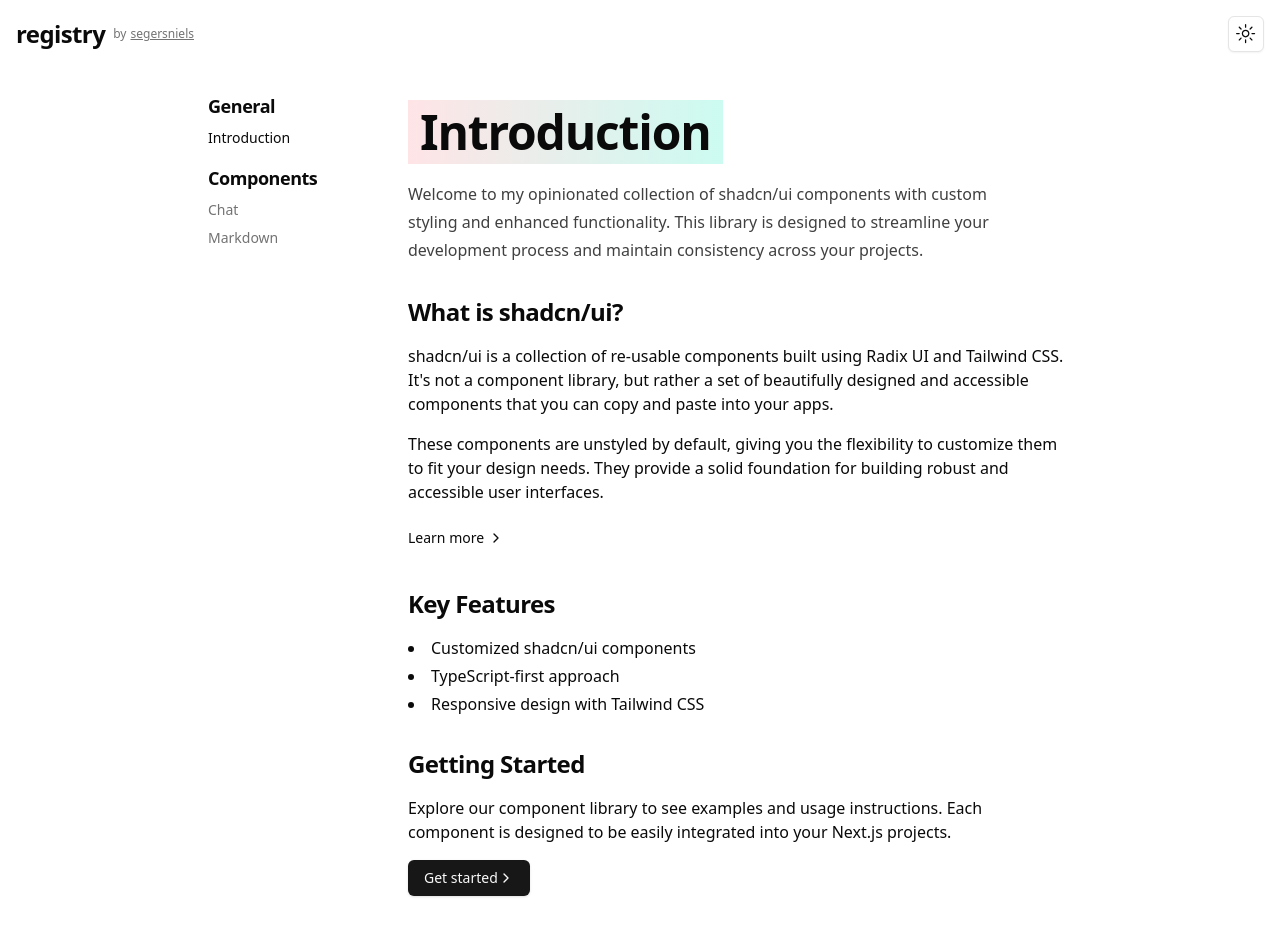
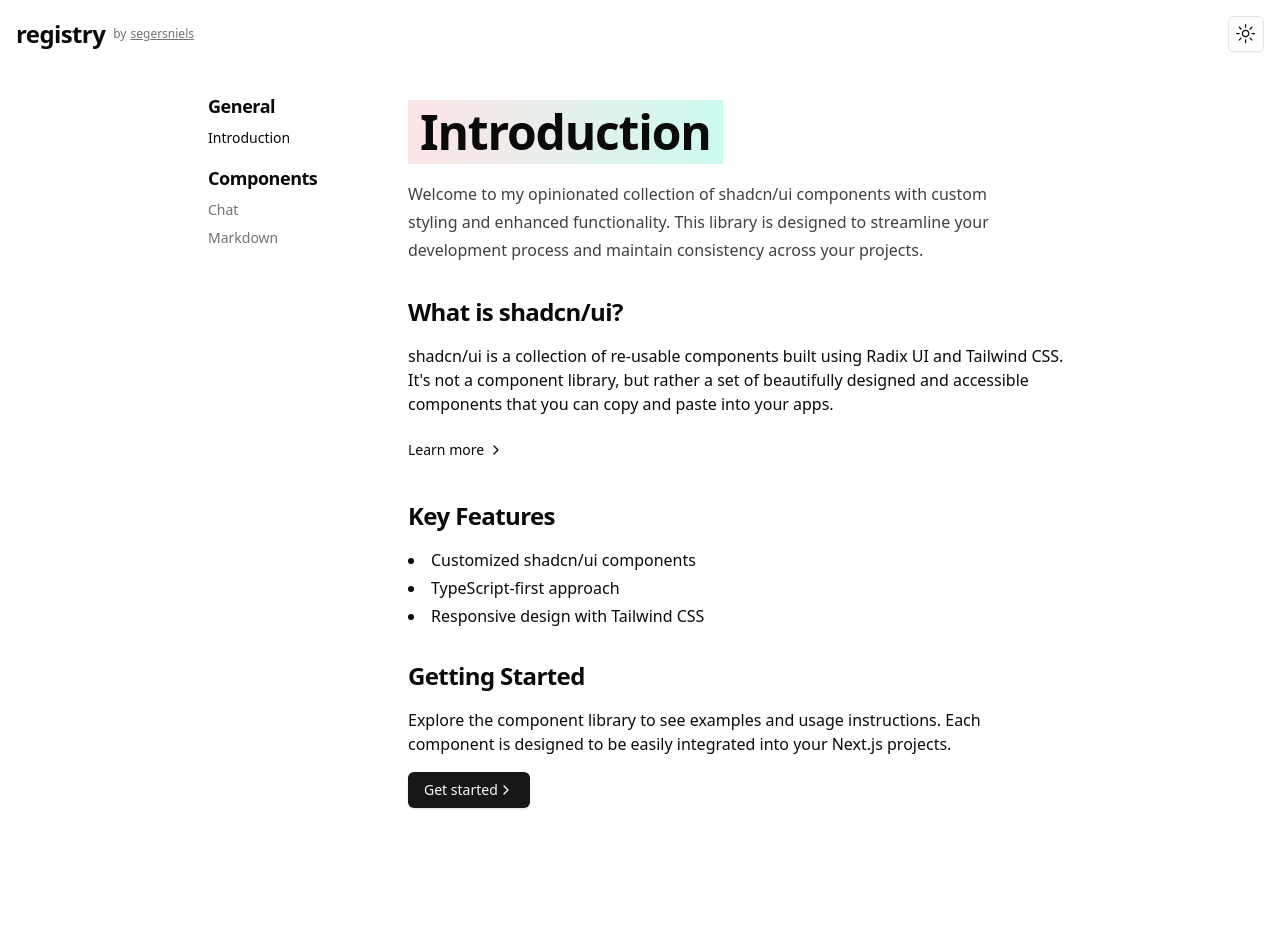
Before and after one commit to segersniels/registry.niels.foo, a Next.js app: page / in a window 1280 px wide. After the commit the page ends 840 px from the top, so only its background shows below. Built offline with nearby package versions, Linux system fonts and the light colour scheme.

Commit message:
refactor: change copy

```diff
--- a/src/app/page.tsx
+++ b/src/app/page.tsx
@@ -31,11 +31,6 @@ export default function Introduction() {
             set of beautifully designed and accessible components that you can
             copy and paste into your apps.
           </p>
-          <p>
-            These components are unstyled by default, giving you the flexibility
-            to customize them to fit your design needs. They provide a solid
-            foundation for building robust and accessible user interfaces.
-          </p>
           <Link href="https://ui.shadcn.com/docs">
             <Button
               variant="ghost"
@@ -59,7 +54,7 @@ export default function Introduction() {
         <LayoutSection>
           <LayoutSectionTitle>Getting Started</LayoutSectionTitle>
           <p>
-            Explore our component library to see examples and usage
+            Explore the component library to see examples and usage
             instructions. Each component is designed to be easily integrated
             into your Next.js projects.
           </p>
```
